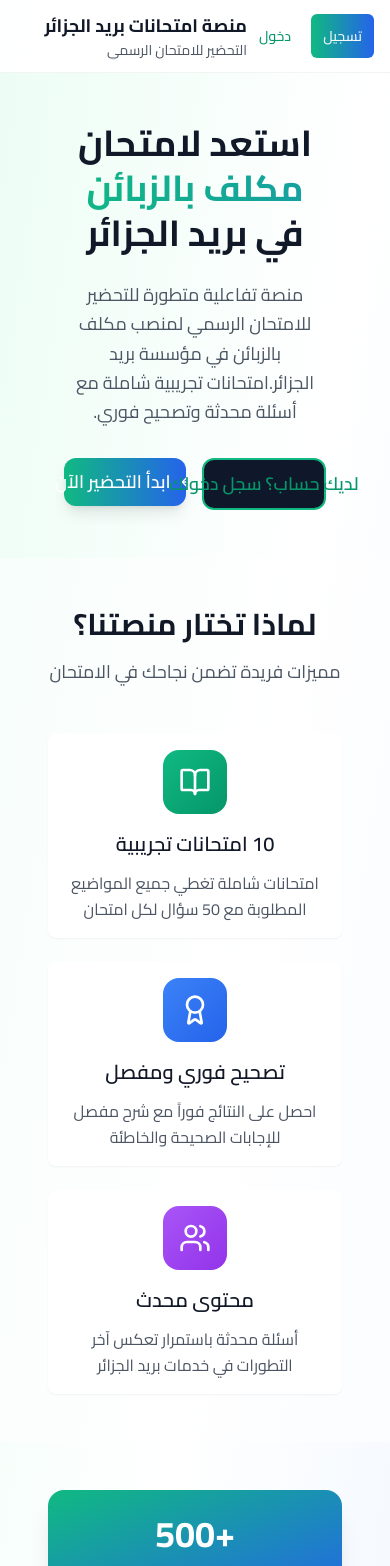
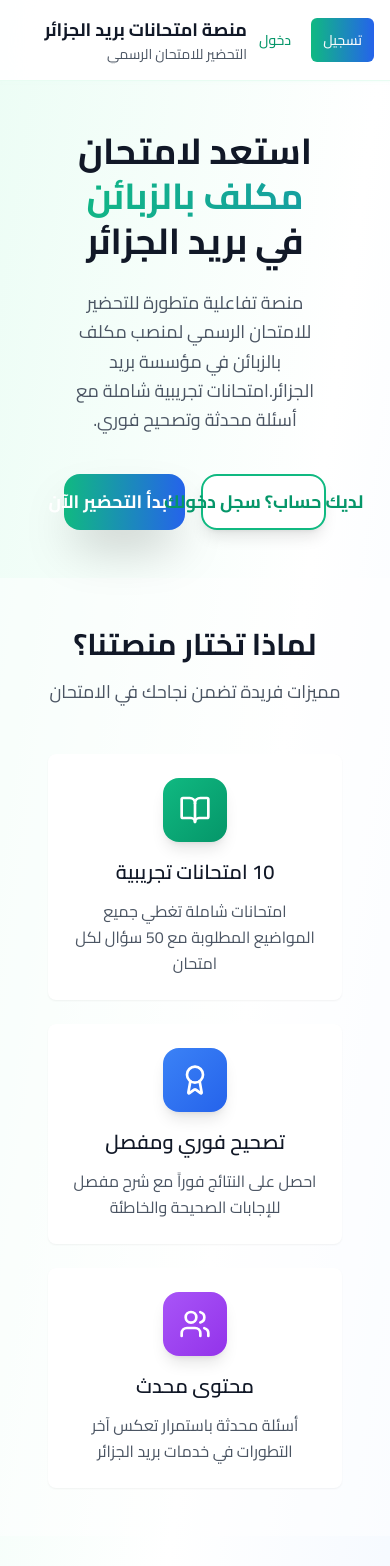
Before and after one commit to sitetamalous/modabka-barid-vers4, a React (Vite) app: page / in a window 390 px wide. Shown: the top 1566 px of the page. Built offline with nearby package versions, Linux system fonts and the light colour scheme.

Commit message:
Refactor mobile UI and design improvements
- Improved mobile navigation bar design.
- Updated button styles on the homepage for a more modern look.
- Ensured button text fits within the button boundaries.

```diff
--- a/src/components/ui/animated-button.tsx
+++ b/src/components/ui/animated-button.tsx
@@ -28,16 +28,16 @@ export const AnimatedButton = ({
   type = "button"
 }: AnimatedButtonProps) => {
   const variants = {
-    primary: "bg-gradient-to-r from-emerald-500 to-blue-600 hover:from-emerald-600 hover:to-blue-700 text-white shadow-lg hover:shadow-xl",
-    secondary: "bg-gradient-to-r from-purple-500 to-pink-600 hover:from-purple-600 hover:to-pink-700 text-white shadow-lg hover:shadow-xl",
-    outline: "border-2 border-emerald-500 text-emerald-600 hover:bg-emerald-50 hover:border-emerald-600",
-    ghost: "text-gray-600 hover:text-emerald-600 hover:bg-emerald-50"
+    primary: "bg-gradient-to-r from-emerald-500 to-blue-600 hover:from-emerald-600 hover:to-blue-700 text-white shadow-xl hover:shadow-2xl border-0",
+    secondary: "bg-gradient-to-r from-purple-500 to-pink-600 hover:from-purple-600 hover:to-pink-700 text-white shadow-xl hover:shadow-2xl border-0",
+    outline: "border-2 border-emerald-500 text-emerald-600 hover:bg-emerald-50 hover:border-emerald-600 bg-white/90 backdrop-blur-sm shadow-lg hover:shadow-xl",
+    ghost: "text-gray-600 hover:text-emerald-600 hover:bg-emerald-50 bg-white/50 backdrop-blur-sm shadow-md hover:shadow-lg"
   };
 
   const sizes = {
-    sm: "px-4 py-2 text-sm",
-    md: "px-6 py-3 text-base",
-    lg: "px-8 py-4 text-lg"
+    sm: "px-6 py-3 text-sm min-h-[44px]",
+    md: "px-8 py-4 text-base min-h-[50px]",
+    lg: "px-10 py-5 text-lg min-h-[56px]"
   };
 
   return (
@@ -46,16 +46,18 @@ export const AnimatedButton = ({
       disabled={disabled}
       type={type}
       className={cn(
-        "transform transition-all duration-200 hover:scale-105 active:scale-95 rounded-xl font-semibold",
+        "transform transition-all duration-300 hover:scale-[1.02] active:scale-[0.98] rounded-2xl font-bold",
+        "flex items-center justify-center gap-3 whitespace-nowrap leading-tight",
+        "focus:ring-4 focus:ring-emerald-200 focus:outline-none",
         variants[variant],
         sizes[size],
         className
       )}
     >
-      <div className="flex items-center gap-2">
-        {Icon && iconPosition === "left" && <Icon className="w-5 h-5" />}
-        {children}
-        {Icon && iconPosition === "right" && <Icon className="w-5 h-5" />}
+      <div className="flex items-center justify-center gap-3">
+        {Icon && iconPosition === "left" && <Icon className="w-5 h-5 flex-shrink-0" />}
+        <span className="font-bold leading-none">{children}</span>
+        {Icon && iconPosition === "right" && <Icon className="w-5 h-5 flex-shrink-0" />}
       </div>
     </Button>
   );
--- a/src/components/ui/mobile-header.tsx
+++ b/src/components/ui/mobile-header.tsx
@@ -29,10 +29,11 @@ export const MobileHeader = ({
 }: MobileHeaderProps) => {
   return (
     <header className={cn(
-      "sticky top-0 z-40 bg-white/95 backdrop-blur-lg border-b border-gray-100 safe-area-pt",
+      "sticky top-0 z-40 bg-white/95 backdrop-blur-xl border-b border-emerald-100/50 safe-area-pt",
+      "shadow-sm shadow-emerald-50/50",
       className
     )}>
-      <div className="flex items-center justify-between px-4 py-3 min-h-[56px]">
+      <div className="flex items-center justify-between px-4 py-4 min-h-[64px]">
         {/* Left Section */}
         <div className="flex items-center gap-3 flex-1">
           {showBackButton && onBack && (
@@ -40,7 +41,7 @@ export const MobileHeader = ({
               variant="ghost"
               size="icon"
               onClick={onBack}
-              className="w-9 h-9 rounded-full"
+              className="w-10 h-10 rounded-xl hover:bg-emerald-50 transition-all duration-200"
             >
               <ArrowRight className="w-5 h-5" />
             </Button>
@@ -51,7 +52,7 @@ export const MobileHeader = ({
               variant="ghost"
               size="icon"
               onClick={onMenu}
-              className="w-9 h-9 rounded-full"
+              className="w-10 h-10 rounded-xl hover:bg-emerald-50 transition-all duration-200"
             >
               <Menu className="w-5 h-5" />
             </Button>
@@ -72,7 +73,7 @@ export const MobileHeader = ({
         </div>
 
         {/* Right Section */}
-        <div className="flex items-center gap-2">
+        <div className="flex items-center gap-3">
           {rightAction}
         </div>
       </div>
--- a/src/pages/Index.tsx
+++ b/src/pages/Index.tsx
@@ -143,26 +143,29 @@ const Index = () => {
               </span>
               في بريد الجزائر
             </h1>
-            <p className="text-lg md:text-xl text-gray-600 mb-8 leading-relaxed px-4">
+            <p className="text-lg md:text-xl text-gray-600 mb-10 leading-relaxed px-4">
               منصة تفاعلية متطورة للتحضير للامتحان الرسمي لمنصب مكلف بالزبائن في مؤسسة بريد الجزائر.
               <br className="hidden md:block" />
               امتحانات تجريبية شاملة مع أسئلة محدثة وتصحيح فوري.
             </p>
-            <div className="flex flex-col sm:flex-row gap-4 justify-center px-4">
+
+            {/* Updated CTA Buttons */}
+            <div className="flex flex-col gap-4 justify-center px-4 max-w-md mx-auto">
               <AnimatedButton
                 size="lg"
                 onClick={() => handleAuth('register')}
                 icon={ArrowLeft}
                 iconPosition="right"
-                className="text-lg px-8 py-6 rounded-xl shadow-lg hover:shadow-xl w-full sm:w-auto"
+                className="w-full text-lg py-6 shadow-2xl"
               >
                 ابدأ التحضير الآن
               </AnimatedButton>
+
               <AnimatedButton
                 variant="outline"
                 size="lg"
                 onClick={() => handleAuth('login')}
-                className="text-lg px-8 py-6 rounded-xl border-2 w-full sm:w-auto"
+                className="w-full text-lg py-6 border-2"
               >
                 لديك حساب؟ سجل دخولك
               </AnimatedButton>
@@ -181,8 +184,8 @@ const Index = () => {
 
           <div className="grid grid-cols-1 md:grid-cols-2 lg:grid-cols-3 gap-6">
             <MobileCard hover className="group">
-              <div className="text-center">
-                <div className="w-16 h-16 bg-gradient-to-br from-emerald-500 to-emerald-600 rounded-2xl flex items-center justify-center mx-auto mb-4 group-hover:scale-110 transition-transform duration-300">
+              <div className="text-center p-2">
+                <div className="w-16 h-16 bg-gradient-to-br from-emerald-500 to-emerald-600 rounded-2xl flex items-center justify-center mx-auto mb-4 group-hover:scale-110 transition-transform duration-300 shadow-lg">
                   <BookOpen className="w-8 h-8 text-white" />
                 </div>
                 <h3 className="text-xl font-semibold text-gray-900 mb-3">10 امتحانات تجريبية</h3>
@@ -193,8 +196,8 @@ const Index = () => {
             </MobileCard>
 
             <MobileCard hover className="group">
-              <div className="text-center">
-                <div className="w-16 h-16 bg-gradient-to-br from-blue-500 to-blue-600 rounded-2xl flex items-center justify-center mx-auto mb-4 group-hover:scale-110 transition-transform duration-300">
+              <div className="text-center p-2">
+                <div className="w-16 h-16 bg-gradient-to-br from-blue-500 to-blue-600 rounded-2xl flex items-center justify-center mx-auto mb-4 group-hover:scale-110 transition-transform duration-300 shadow-lg">
                   <Award className="w-8 h-8 text-white" />
                 </div>
                 <h3 className="text-xl font-semibold text-gray-900 mb-3">تصحيح فوري ومفصل</h3>
@@ -205,8 +208,8 @@ const Index = () => {
             </MobileCard>
 
             <MobileCard hover className="group md:col-span-2 lg:col-span-1">
-              <div className="text-center">
-                <div className="w-16 h-16 bg-gradient-to-br from-purple-500 to-purple-600 rounded-2xl flex items-center justify-center mx-auto mb-4 group-hover:scale-110 transition-transform duration-300">
+              <div className="text-center p-2">
+                <div className="w-16 h-16 bg-gradient-to-br from-purple-500 to-purple-600 rounded-2xl flex items-center justify-center mx-auto mb-4 group-hover:scale-110 transition-transform duration-300 shadow-lg">
                   <Users className="w-8 h-8 text-white" />
                 </div>
                 <h3 className="text-xl font-semibold text-gray-900 mb-3">محتوى محدث</h3>
@@ -223,15 +226,15 @@ const Index = () => {
       <section className="py-12 md:py-20 px-4">
         <div className="container mx-auto">
           <div className="grid grid-cols-1 sm:grid-cols-3 gap-6 text-center">
-            <GradientCard variant="primary" className="p-6 group">
+            <GradientCard variant="primary" className="p-8 group">
               <div className="text-4xl md:text-5xl font-bold mb-2 group-hover:scale-110 transition-transform duration-300">+500</div>
               <div className="text-lg md:text-xl opacity-90">سؤال متنوع</div>
             </GradientCard>
-            <GradientCard variant="secondary" className="p-6 group">
+            <GradientCard variant="secondary" className="p-8 group">
               <div className="text-4xl md:text-5xl font-bold mb-2 group-hover:scale-110 transition-transform duration-300">+1000</div>
               <div className="text-lg md:text-xl opacity-90">مرشح ناجح</div>
             </GradientCard>
-            <GradientCard variant="accent" className="p-6 group sm:col-span-3 lg:col-span-1">
+            <GradientCard variant="accent" className="p-8 group sm:col-span-3 lg:col-span-1">
               <div className="text-4xl md:text-5xl font-bold mb-2 group-hover:scale-110 transition-transform duration-300">95%</div>
               <div className="text-lg md:text-xl opacity-90">معدل النجاح</div>
             </GradientCard>
@@ -250,15 +253,17 @@ const Index = () => {
               <p className="text-lg md:text-xl text-gray-600 mb-8">
                 انضم إلى آلاف المرشحين الذين حققوا النجاح معنا
               </p>
+              <div className="max-w-sm mx-auto">
                 <AnimatedButton
                   size="lg"
                   onClick={() => handleAuth('register')}
                   icon={ArrowLeft}
                   iconPosition="right"
-                className="text-xl px-12 py-6 rounded-xl shadow-lg hover:shadow-xl w-full sm:w-auto"
+                  className="w-full text-xl py-6 shadow-2xl"
                 >
                   ابدأ الآن مجاناً
                 </AnimatedButton>
+              </div>
             </div>
           </MobileCard>
         </div>
```
Also changed, not shown: src/components/ui/bottom-navigation.tsx (+12 -12 lines). Lines whose indentation alone changed are shown as unchanged.
